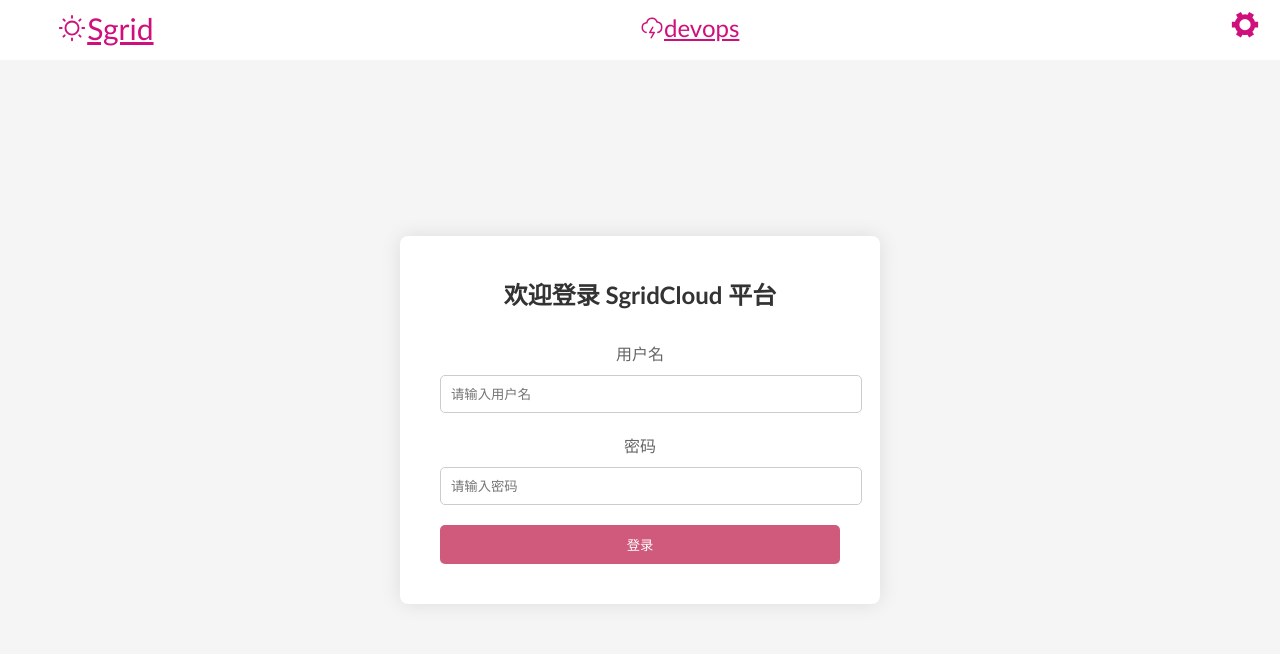
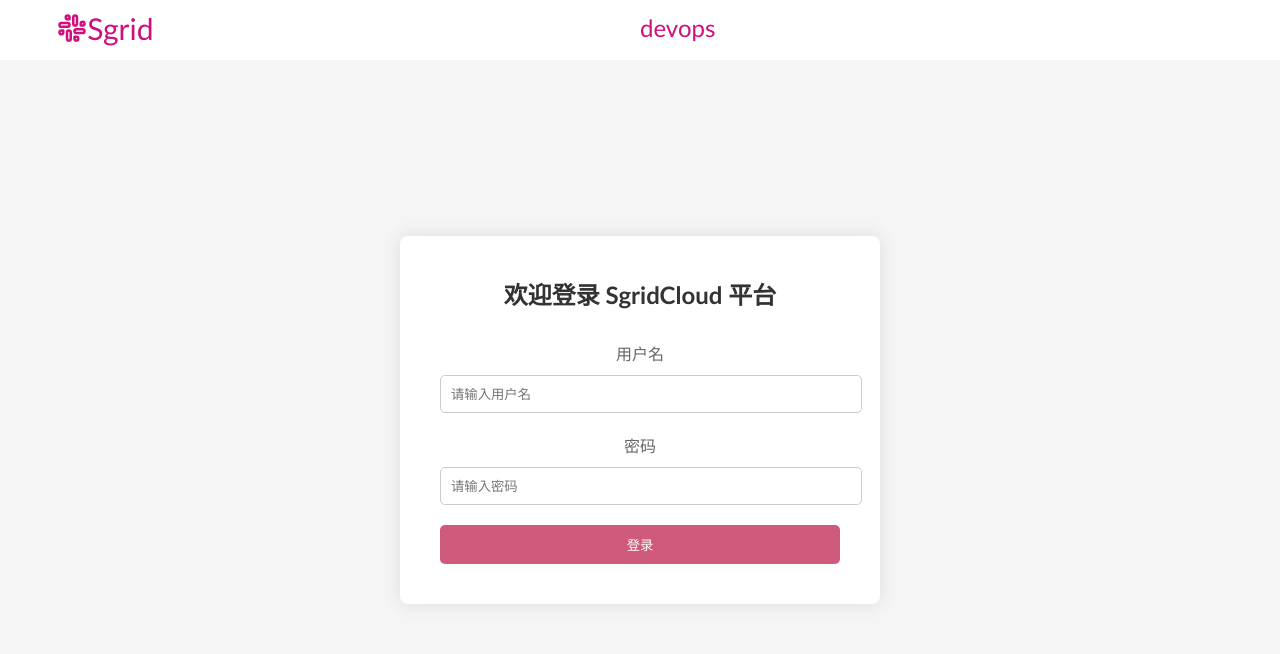
Before and after one commit to chelizichen/Sgrid, a Vue app in the folder client/: page /#/login in a window 1280 px wide. Shown: the top 654 px of the page. Built offline with nearby package versions, Linux system fonts and the light colour scheme.

Commit message:
feat:icon优化

```diff
--- a/client/index.html
+++ b/client/index.html
@@ -1,13 +1,17 @@
 <!DOCTYPE html>
 <html lang="en">
+
 <head>
   <meta charset="UTF-8">
-    <link rel="shortcut icon" href="/simpserver/static/source/Icon.jpg">
+
+  <link rel="shortcut icon" href="/icon.png">
   <meta name="viewport" content="width=device-width, initial-scale=1.0">
   <title>SimpCloudServer</title>
 </head>
+
 <body>
   <div id="app"></div>
   <script type="module" src="/src/main.ts"></script>
 </body>
+
 </html>
--- a/client/src/App.vue
+++ b/client/src/App.vue
@@ -5,31 +5,41 @@
   <el-container>
     <el-header>
       <div style="position: relative; height: 100%">
-        <div
-          style="left: 3%; text-decoration: underline"
-          class="title title-pos"
-          @click="$router.push('/server')"
-        >
-          <el-icon><Sunny /></el-icon>
+        <div style="left: 3%" class="title title-pos" @click="$router.push('/server')">
+          <el-icon>
+            <svg
+              xmlns="http://www.w3.org/2000/svg"
+              width="24"
+              height="24"
+              viewBox="0 0 24 24"
+              fill="none"
+              stroke="rgb(207, 15, 124)"
+              stroke-width="2"
+              stroke-linecap="round"
+              stroke-linejoin="round"
+              class="lucide lucide-slack"
+            >
+              <rect width="3" height="8" x="13" y="2" rx="1.5" />
+              <path d="M19 8.5V10h1.5A1.5 1.5 0 1 0 19 8.5" />
+              <rect width="3" height="8" x="8" y="14" rx="1.5" />
+              <path d="M5 15.5V14H3.5A1.5 1.5 0 1 0 5 15.5" />
+              <rect width="8" height="3" x="14" y="13" rx="1.5" />
+              <path d="M15.5 19H14v1.5a1.5 1.5 0 1 0 1.5-1.5" />
+              <rect width="8" height="3" x="2" y="8" rx="1.5" />
+              <path d="M8.5 5H10V3.5A1.5 1.5 0 1 0 8.5 5" />
+            </svg>
+          </el-icon>
           Sgrid
         </div>
 
         <div
-          style="
-            left: 50%;
-            bottom: 25%;
-            font-size: 24px;
-            color: rgb(207, 15, 124);
-            text-decoration: underline;
-          "
+          style="left: 50%; bottom: 25%; font-size: 24px; color: rgb(207, 15, 124)"
           class="title title-pos"
           @click="$router.push('/devops')"
         >
-          <el-icon><Lightning /></el-icon> devops
+          devops
         </div>
-        <div style="right: 0%" class="title title-pos">
-          <el-icon><Tools /></el-icon>
-        </div>
+        <div style="right: 0%" class="title title-pos"></div>
       </div>
     </el-header>
     <RouterView />
```
Also changed, not shown: client/public/icon.png (added), 1 other file (tests, documents, lock files or other folders). Lines whose indentation alone changed are shown as unchanged.
